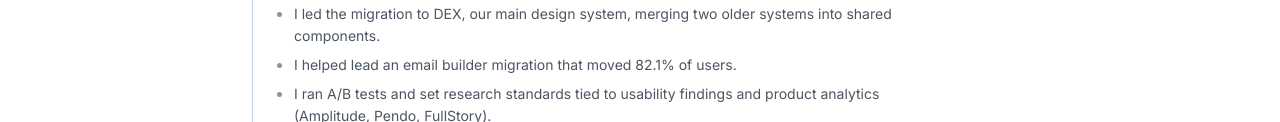
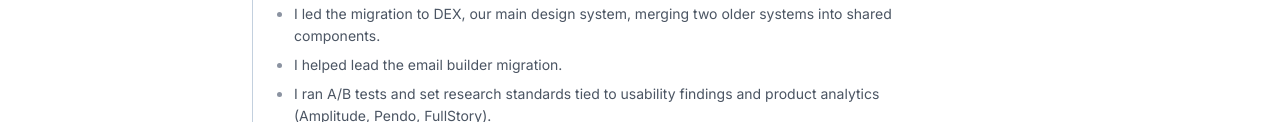
Before and after one commit to denisexue106/Website, a plain HTML site: page experience.html in a window 1280 px wide. Shown: the part 678-800 px from the top of the page. Drawn offline with Linux system fonts and the light colour scheme.

Commit message:
Final resume: replace the PDF and drop the 82.1% email migration figure
Co-Authored-By: Claude Opus 5.5 <noreply@anthropic.com>

```diff
--- a/experience.html
+++ b/experience.html
@@ -85,7 +85,7 @@
             <div class="cv-when">2022 to 2026</div>
             <div class="cv-what">
             <h3>Keap, acquired by Thryv <span class="cv-org">Senior product designer (lead) &middot; platform</span></h3>
-            <ul class="cv-points"><li>I led design for two development teams across forms, branding, listings and AI, on web and mobile. Senior from September 2023, lead from December 2024.</li><li>I designed the Branding Center from scratch, which sixteen teams now build on.</li><li>I designed AI form drafting with the AI team and prototyped it in Claude Code: AI drafts the form, people edit it.</li><li>I led the migration to DEX, our main design system, merging two older systems into shared components.</li><li>I helped lead an email builder migration that moved 82.1% of users.</li><li>I ran A/B tests and set research standards tied to usability findings and product analytics (Amplitude, Pendo, FullStory).</li><li>I ran the design team meetings and mentored six junior designers, one of whom now leads their own area.</li></ul>
+            <ul class="cv-points"><li>I led design for two development teams across forms, branding, listings and AI, on web and mobile. Senior from September 2023, lead from December 2024.</li><li>I designed the Branding Center from scratch, which sixteen teams now build on.</li><li>I designed AI form drafting with the AI team and prototyped it in Claude Code: AI drafts the form, people edit it.</li><li>I led the migration to DEX, our main design system, merging two older systems into shared components.</li><li>I helped lead the email builder migration.</li><li>I ran A/B tests and set research standards tied to usability findings and product analytics (Amplitude, Pendo, FullStory).</li><li>I ran the design team meetings and mentored six junior designers, one of whom now leads their own area.</li></ul>
             <p class="cv-cases">Case studies: <a href="case-form-unification.html">Forms</a> &middot; <a href="case-branding-center.html">Branding Center</a> &middot; <a href="case-business-listing.html">Listings</a></p>
           </div>
           </div>
```
Also changed, not shown: 1 other file.
